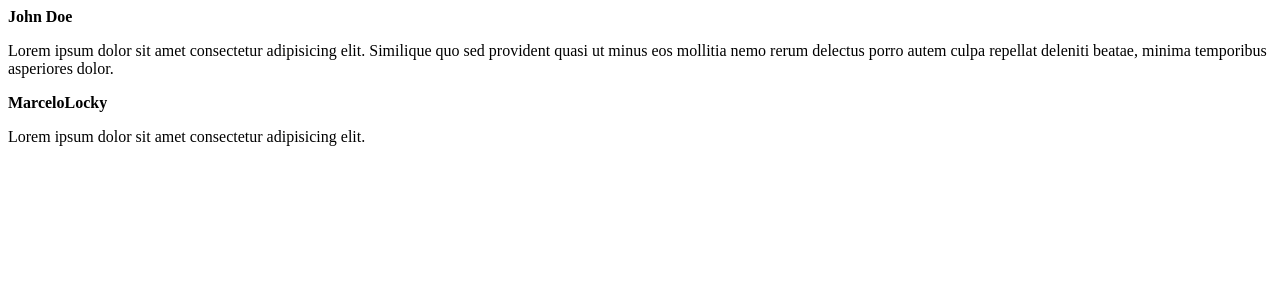
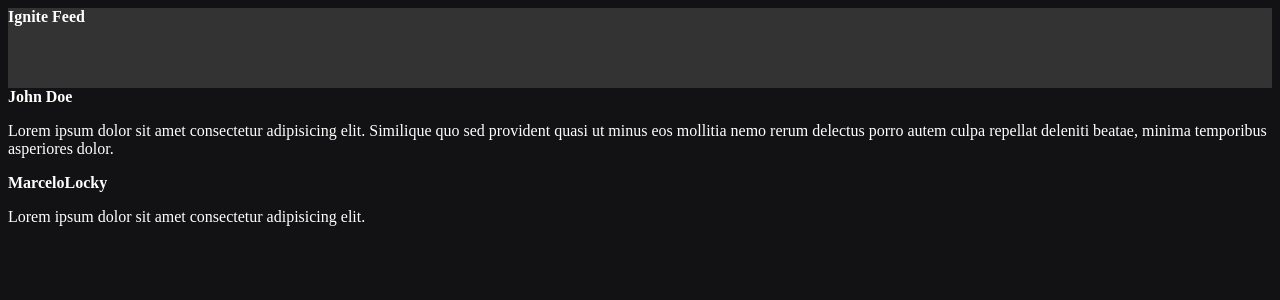
Before and after one commit to YasminFerrariDias/fundamentos-react, a React (Vite) app: page / in a window 1280 px wide. Shown: the top 300 px of the page. Built offline with nearby package versions, Linux system fonts and the light colour scheme.

Commit message:
Conhecendo o css modulo-

```diff
--- a/src/App.jsx
+++ b/src/App.jsx
@@ -1,9 +1,11 @@
+import { Header } from './components/Header'
 import { Post } from './Post'
-
+import "./styles.css"
 
 export default function App() {
   return (
     <div>
+      <Header />
       <Post
         author="John Doe"
         description="Lorem ipsum dolor sit amet consectetur adipisicing elit. Similique quo sed provident quasi ut minus eos mollitia nemo rerum delectus porro autem culpa repellat deleniti beatae, minima temporibus asperiores dolor."
--- /dev/null
+++ b/src/components/Header.jsx
@@ -0,0 +1,9 @@
+import styles from "./Header.module.css";
+
+export function Header() {
+  return (
+    <header className={styles.header}>
+      <strong>Ignite Feed</strong>
+    </header>
+  );
+}
--- /dev/null
+++ b/src/components/Header.module.css
@@ -0,0 +1,4 @@
+.header {
+  background-color: #333;
+  height: 80px;
+}
--- a/src/styles.css
+++ b/src/styles.css
@@ -0,0 +1,4 @@
+body {
+  background-color: #121214;
+  color: white;
+}
```
